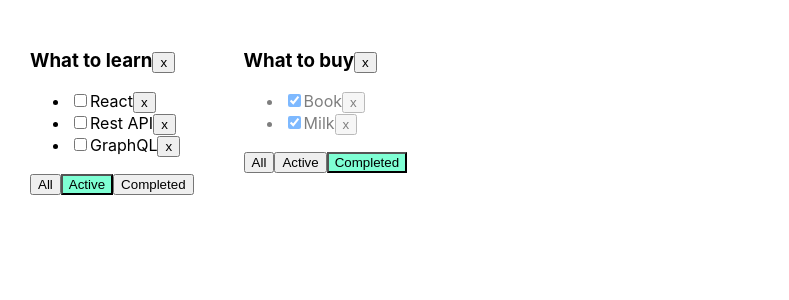
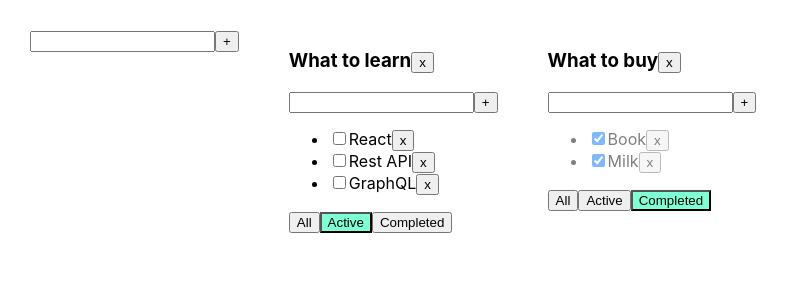
Before and after one commit to SlavaShensev/Todo_TS, a React (Create React App) app: page / in a window 1280 px wide. Shown: the top 300 px of the page, without its empty margins (0-789 px from the left). Built offline with nearby package versions, Linux system fonts and the light colour scheme.

Commit message:
TD_6_task_5_done_add_Tasks

```diff
--- a/src/App.tsx
+++ b/src/App.tsx
@@ -2,6 +2,7 @@
 import './App.css';
 import TodoList from './components/TodoList'
 import {v1} from 'uuid';
+import AddItemForm from "./components/AddItemForm";
 
 export type FilterValuesType = 'all' | 'active' | 'completed'
 export type TaskType = {
@@ -81,8 +82,23 @@
         }
     }
 
+    function addTodoList(title: string) {
+        let newTodoListId = v1()
+        let newTodoList: TodoListType = {
+            id: newTodoListId,
+            title: title,
+            filter:'all',
+        }
+        setTodoList([newTodoList, ...todoLists])
+        setTasks({
+            ...tasksObj,
+            [newTodoListId]: []
+        })
+    }
+
     return (
         <div className='App'>
+            <AddItemForm addItem={addTodoList}/>
             {
                 todoLists.map((tl) => {
                     let tasksForTodoList = tasksObj[tl.id]
--- a/src/components/AddItemForm.tsx
+++ b/src/components/AddItemForm.tsx
@@ -18,7 +18,7 @@
     const onChangeHandler = (e: ChangeEvent<HTMLInputElement>) => {
         setTitle(e.currentTarget.value)
     }
-    const onKeyPressHandler = (e: KeyboardEvent<HTMLInputElement>) => {
+    const onKeyPressHandler = (e: any) => {
         setError(null)
         if (e.key === 'Enter') {
             addItem()
--- a/src/components/TodoList.tsx
+++ b/src/components/TodoList.tsx
@@ -1,5 +1,6 @@
 import React, {ChangeEvent, useState} from "react";
 import {FilterValuesType, TaskType} from "../App";
+import AddItemForm from "./AddItemForm";
 
 type ListTypeProps = {
     id: string
@@ -15,7 +16,9 @@
 
 function TodoList(props: ListTypeProps) {
 
-
+    const addTask = (title: string)=> {
+        props.addTask(title, props.id)
+    }
 
     const onClickHandler = () => props.removeTodoList(props.id)
     const onClickAllHandler = () => props.changeFilter('all', props.id)
@@ -29,6 +32,7 @@
                         x
                     </button>
                 </h3>
+                <AddItemForm addItem={addTask}/>
                 <ul>
                     {
                         props.tasks.map(t => {
```
